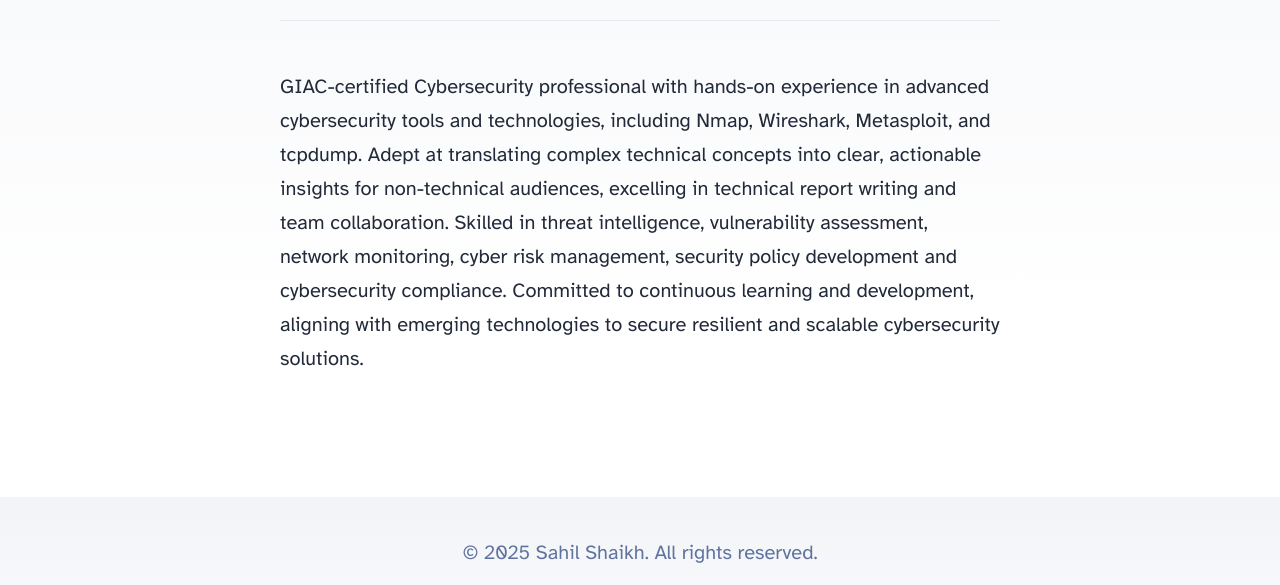
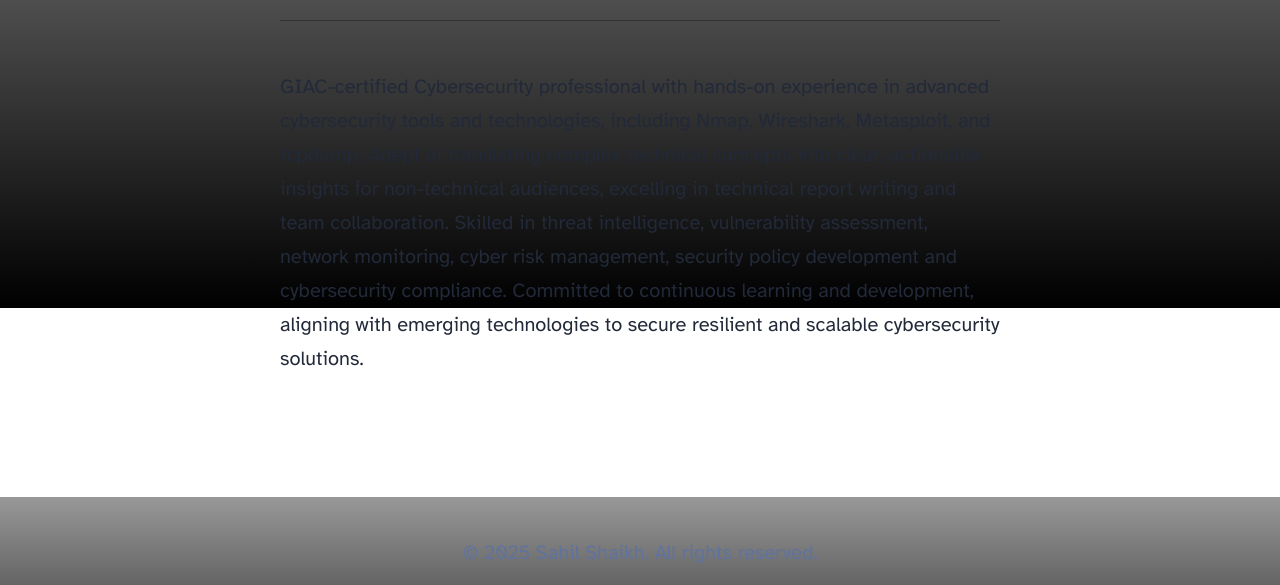
Before and after one commit to EL3CTRO-9/sparkling-hall-ef8c, an Astro site: page /about in a window 1280 px wide. Shown: the part 292-877 px from the top of the page. Built offline with nearby package versions, Linux system fonts and the light colour scheme; Astro itself is replaced by a stand-in of ours.

Commit message:
Update global.css

```diff
--- a/src/styles/global.css
+++ b/src/styles/global.css
@@ -9,9 +9,9 @@
   --accent-dark: #000d8a;
   --black: 15, 18, 25;
   --gray: 96, 115, 159;
-  --gray-light: 229, 233, 240;
+  --gray-light: 50, 50, 50; /* Darker gray */
   --gray-dark: 34, 41, 57;
-  --gray-gradient: rgba(var(--gray-light), 50%), #fff;
+  --gray-gradient: rgba(var(--gray-light), 50%), #000; /* Darker background */
   --box-shadow: 0 2px 6px rgba(var(--gray), 25%),
     0 8px 24px rgba(var(--gray), 33%), 0 16px 32px rgba(var(--gray), 33%);
 }
@@ -38,7 +38,7 @@ body {
   background-size: 100% 600px;
   word-wrap: break-word;
   overflow-wrap: break-word;
-  color: rgb(var(--gray-dark));
+  color: #e0e0e0; /* Light gray text */
   font-size: 20px;
   line-height: 1.7;
 }
@@ -55,7 +55,7 @@ h4,
 h5,
 h6 {
   margin: 0 0 0.5rem 0;
-  color: rgb(var(--black));
+  color: #ffffff; /* White headings */
   line-height: 1.2;
 }
 h1 {
@@ -78,10 +78,10 @@ b {
   font-weight: 700;
 }
 a {
-  color: var(--accent);
+  color: #ff9800; /* Orange links */
 }
 a:hover {
-  color: var(--accent);
+  color: #ff5722; /* Darker orange hover effect */
 }
 p {
   margin-bottom: 1em;
```
